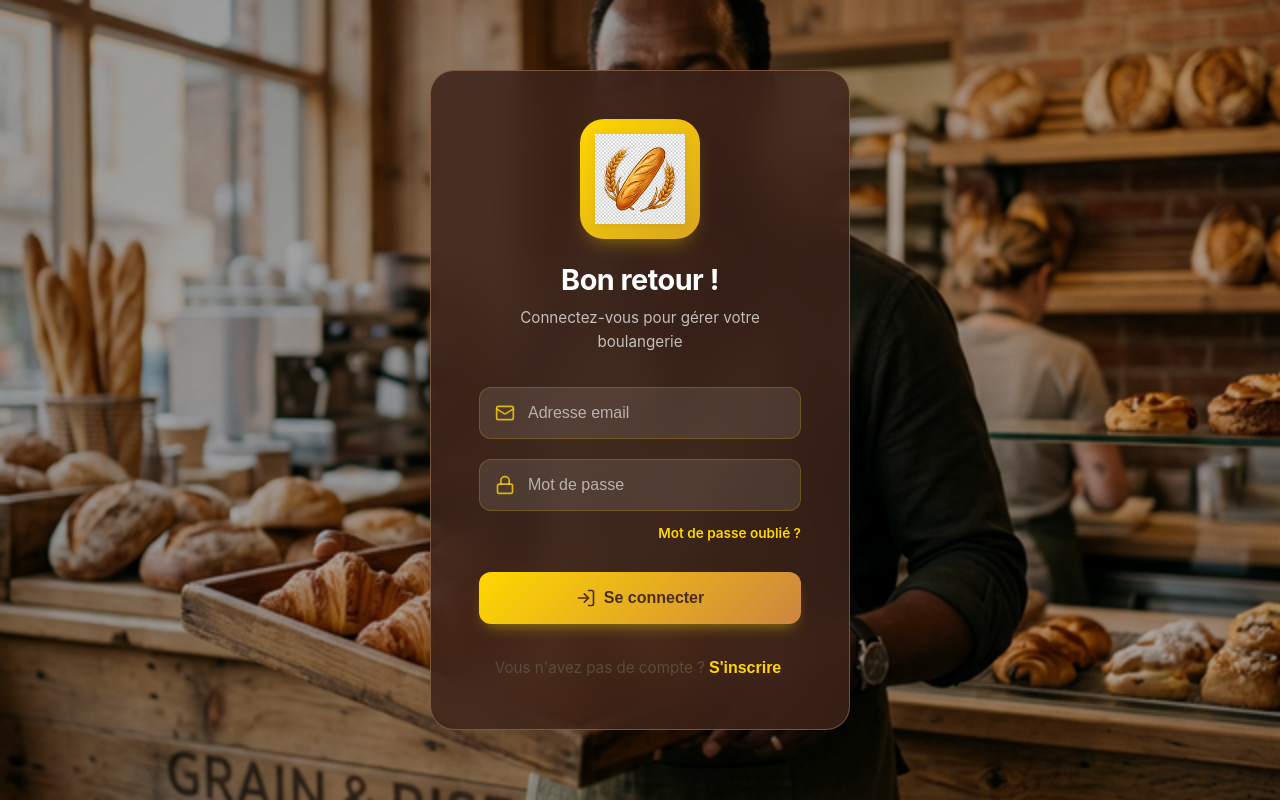
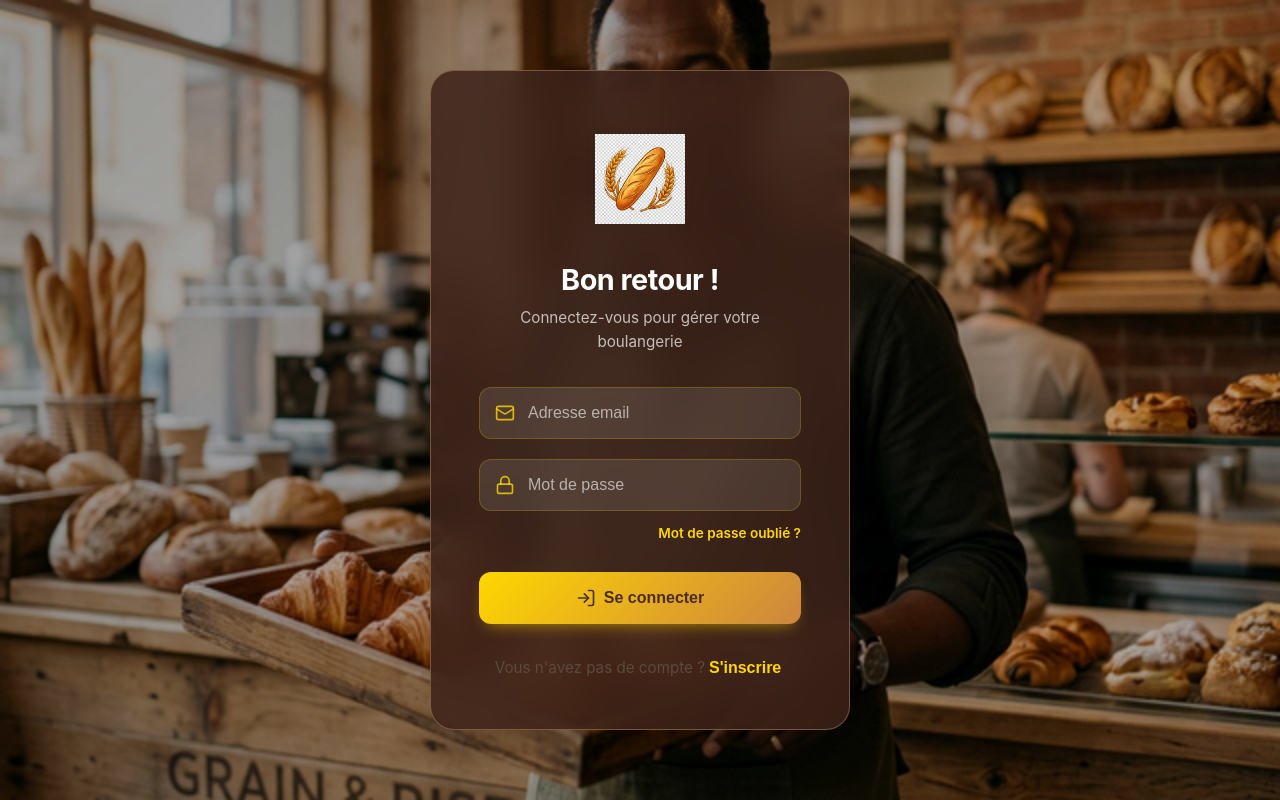
Before and after one commit to syllamohamedmhd99-bot/Pain-quotidien, a React (Vite) app: page /auth in a window 1280 px wide. Built offline with nearby package versions, Linux system fonts and the light colour scheme.

Commit message:
feat: remove logo container backgrounds

```diff
--- a/src/components/Sidebar.css
+++ b/src/components/Sidebar.css
@@ -26,10 +26,8 @@
     justify-content: center;
     width: 72px;
     height: 72px;
-    background: linear-gradient(135deg, var(--primary-color), var(--primary-hover));
     color: white;
     border-radius: var(--radius-md);
-    box-shadow: 0 8px 16px rgba(212, 163, 115, 0.3);
     transition: var(--transition-smooth);
 }
 
--- a/src/pages/Auth.css
+++ b/src/pages/Auth.css
@@ -151,11 +151,8 @@ body:not(.dark) .auth-card {
     width: 120px;
     height: 120px;
     border-radius: 24px;
-    background: linear-gradient(135deg, #FFD700, #DAA520);
-    /* Or et Miel */
     color: #4B2E1E;
     margin-bottom: 1.5rem;
-    box-shadow: 0 10px 20px -10px rgba(255, 215, 0, 0.5);
 }
 
 .auth-title {
```
